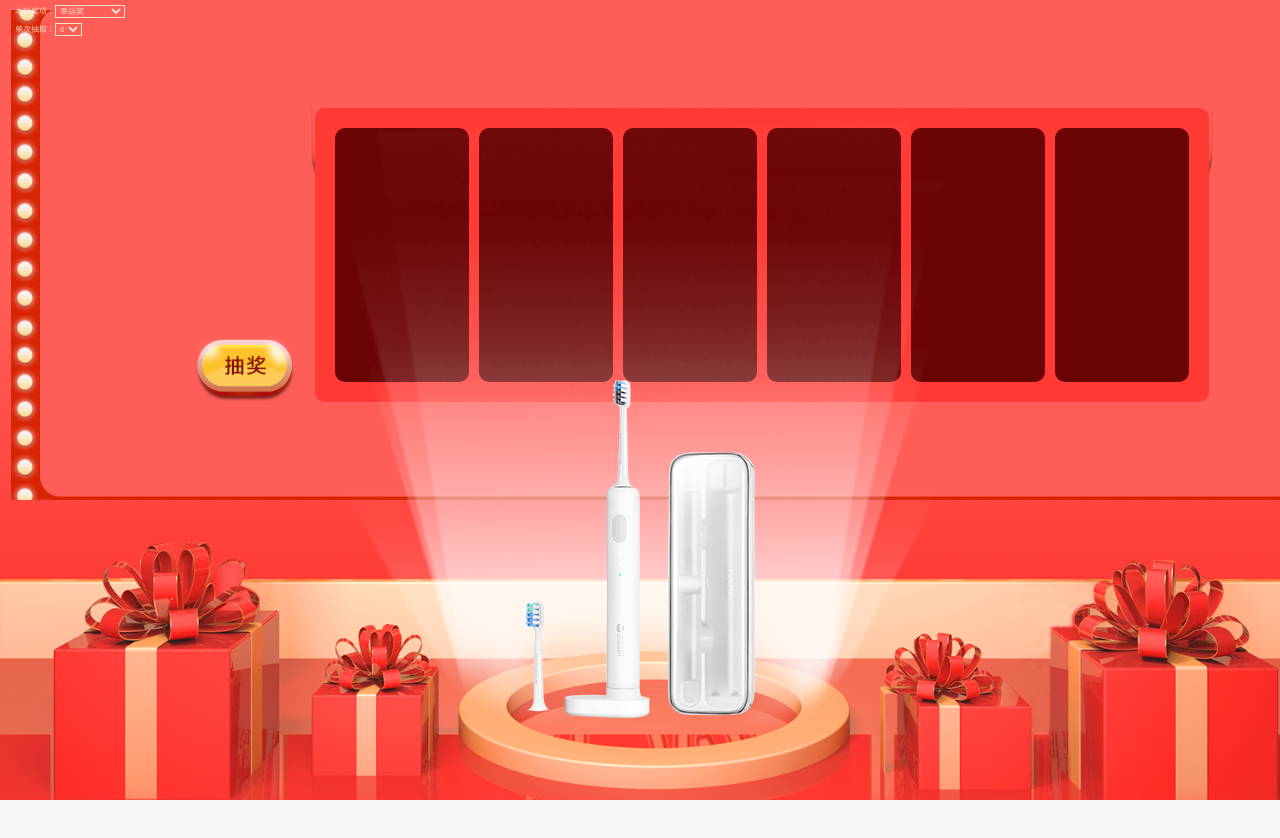
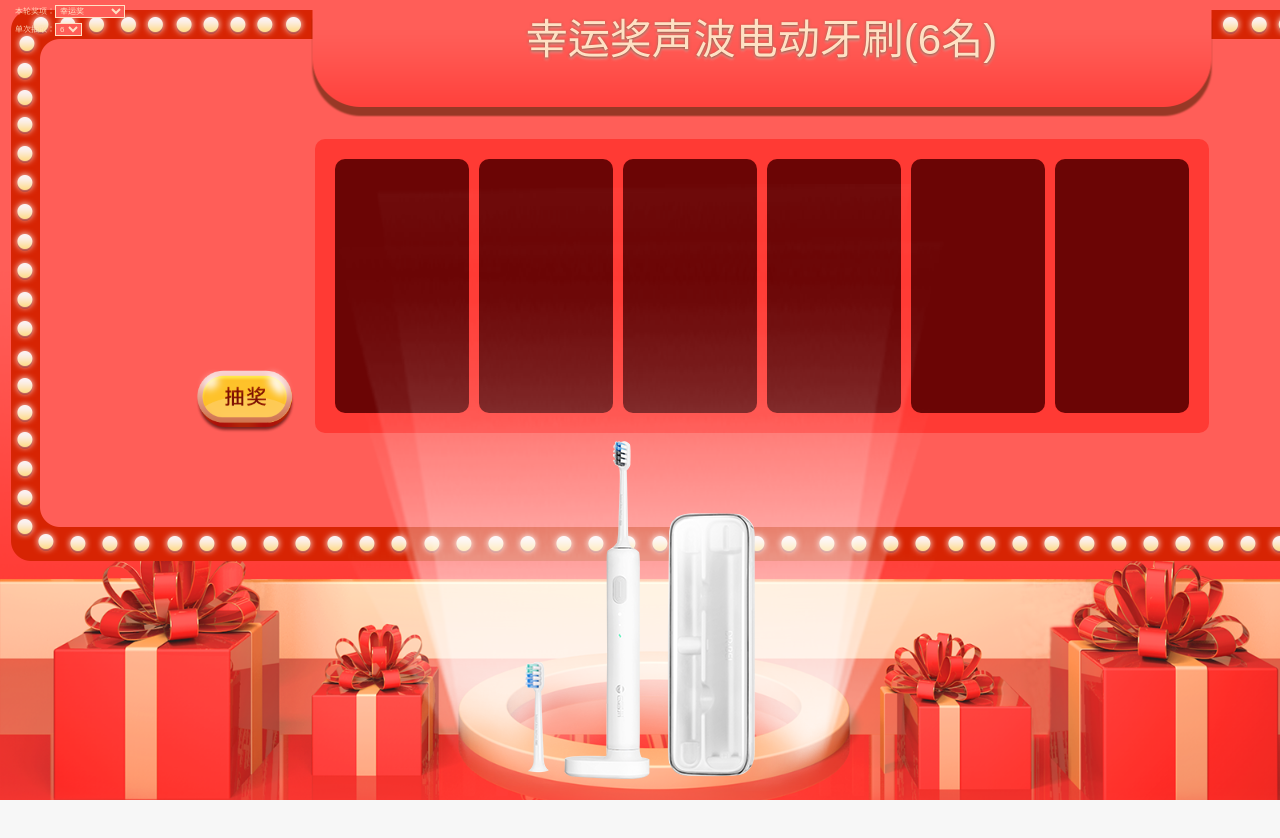
Before and after one commit to fynn90/mitlottery, a React app: page / in a window 1280 px wide. Shown: the top 838 px of the page. Before the commit the page ends 800 px from the top, so only its background shows below. Built offline with nearby package versions, Linux system fonts and the light colour scheme.

Commit message:
样式优化

```diff
--- a/src/components/footer.tsx
+++ b/src/components/footer.tsx
@@ -7,6 +7,7 @@ interface FooterInterface {
 }
 class Footer extends Component<FooterInterface> {
   render() {
+    console.log(this.props.currentPrize.type)
     let imgName = PRIZE_IMG_TO_CLASS_NAME[this.props.currentPrize.type]
     return (
       <div id="footer">
--- a/src/constants/index.ts
+++ b/src/constants/index.ts
@@ -10,5 +10,6 @@ export const PRIZE_IMG_TO_CLASS_NAME = {
   '一等奖': 'iphoneXMax512_img',
   '二等奖': 'applewatch_img',
   '三等奖': 'kindle_img',
-  '幸运奖': 'toothbrush_img'
+  '幸运奖': 'toothbrush_img',
+  '神秘惊喜大奖': 'otherPrize_img'
 }
--- a/src/style.css
+++ b/src/style.css
@@ -662,6 +662,7 @@ flex: 1;
     display: flex;
     flex-flow: column;
     flex: 1;
+    justify-content: center;
     align-items: center;
     padding: 10px;
 }
@@ -674,7 +675,7 @@ width: 300px;
 .lotteryHeader {
     position: absolute;
     left: 50%;
-    top: 100px;
+    top: 0px;
     transform: translateX(-50%);
     display: flex;
     flex-flow: column;
@@ -685,8 +686,8 @@ width: 300px;
     background: url('./assets/lottery-title-area-bg.png') no-repeat center/100%;
 }
 .lotteryBody {
+    position: relative;
     display: flex;
-    flex: 1;
     justify-content: center;
     align-items: center;
     width: 1503px;
@@ -872,3 +873,11 @@ width: 300px;
     background-image: url('./assets/iphoneXMax512.png');
     background-size: 100%;
 }
+.otherPrize_img {
+    position: absolute;
+    top: 5px;
+    width: 200px;
+    height: 200px;
+    background-image: url('./assets/1cc47cd8faee4f599ee39a6d32b7ff15.jpeg');
+    background-size: 100%;
+}
```
Also changed, not shown: src/people.json (+1 -1 lines), src/assets/1cc47cd8faee4f599ee39a6d32b7ff15.jpeg (added).
